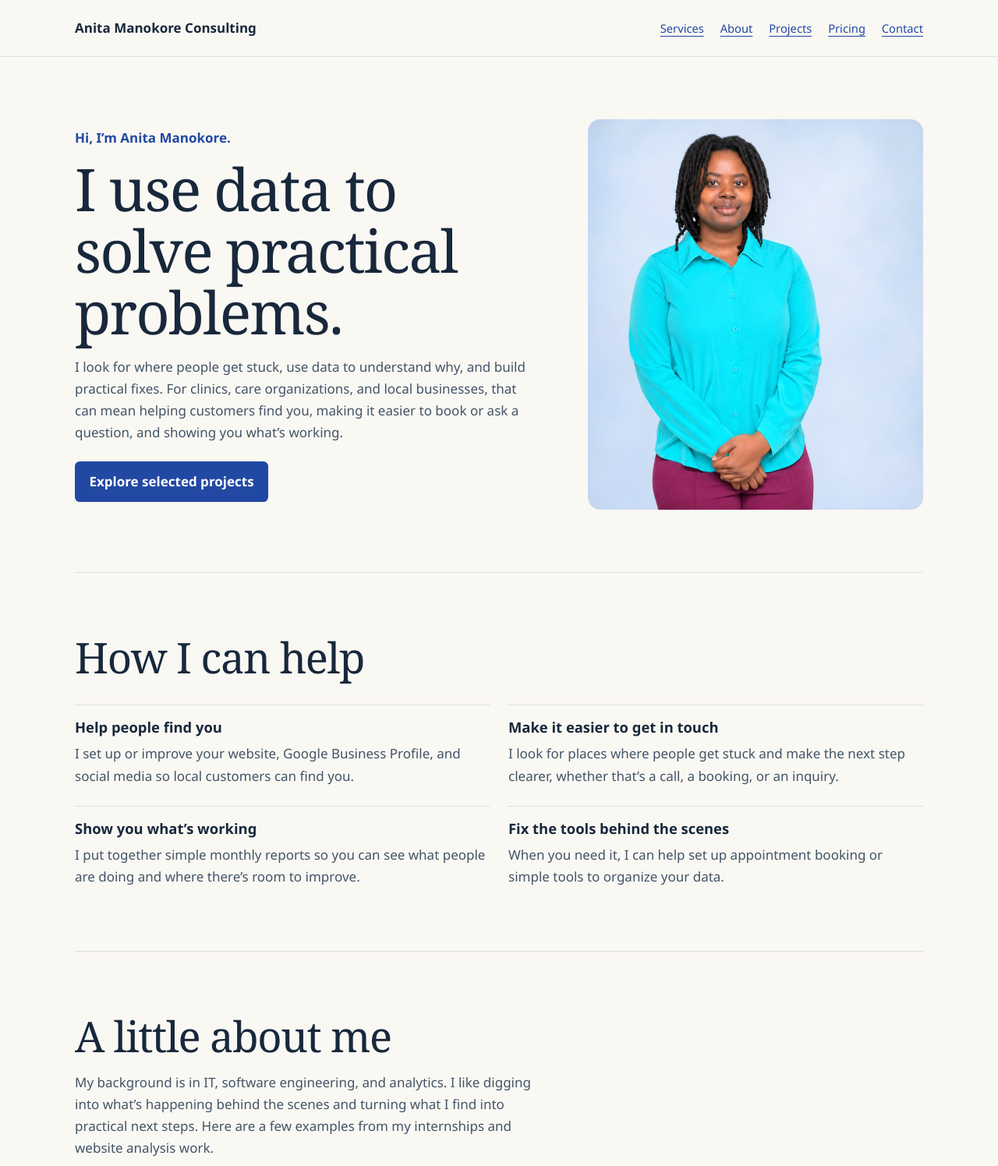
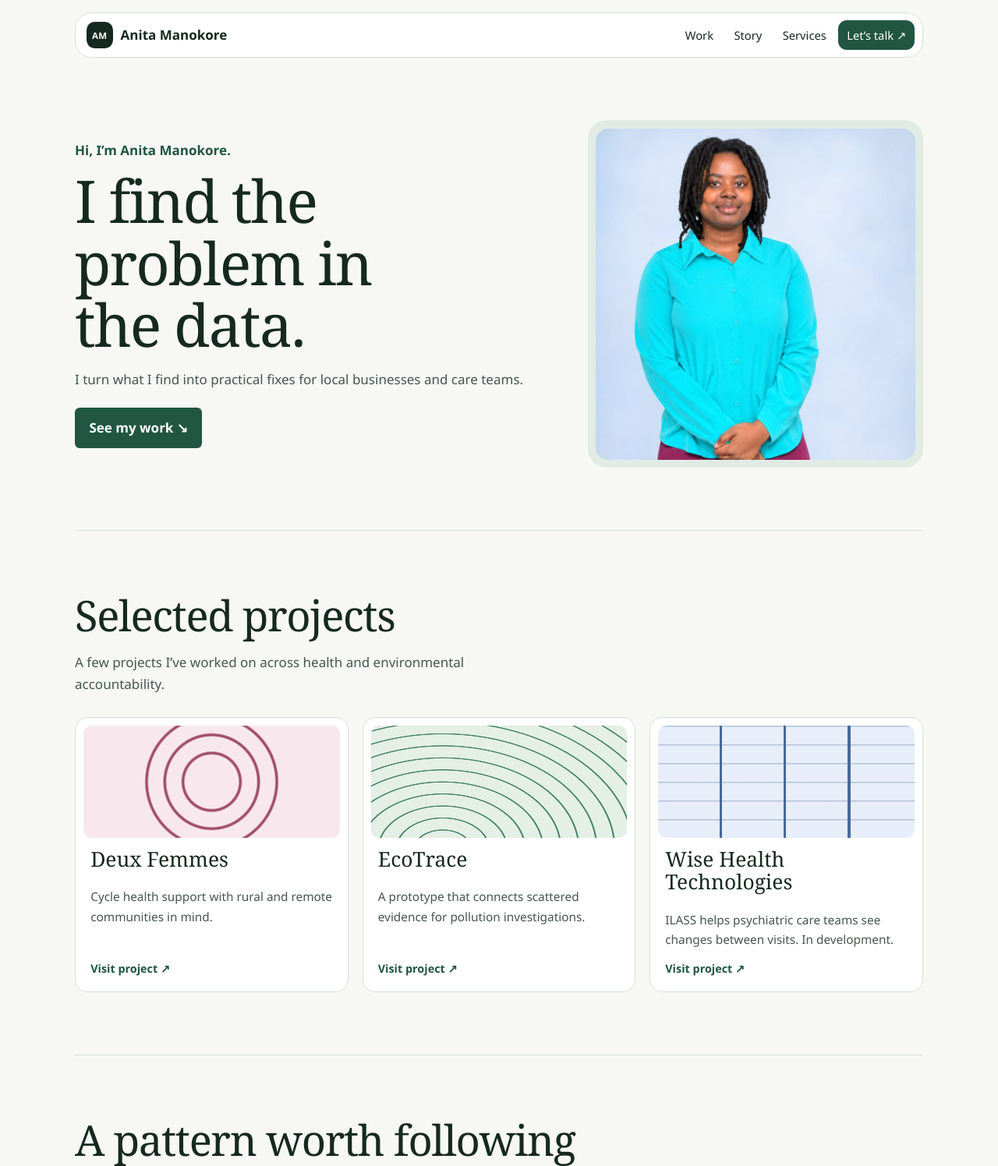
Before and after one commit to AnitaManokore112/anita-manokore-consulting, a plain HTML site: page index.html in a window 1280 px wide. Shown: the top 1496 px of the page at 78% size. Drawn offline with Linux system fonts and the light colour scheme.

Commit message:
Refresh portfolio design and focus the story

```diff
--- a/index.html
+++ b/index.html
@@ -72,18 +72,43 @@
       .portrait { max-width:26rem; }
     }
     @media (max-width:460px) { .services { grid-template-columns:1fr; } }
+
+    :root { --paper:#f7f8f3; --ink:#162920; --muted:#46564e; --blue:#205642; --line:#d8e1d8; --light:#e5eee5; }
+    header { border:0; padding-top:1rem; }
+    .top { background:#fff; padding:.55rem .6rem .55rem .85rem; border:1px solid var(--line); border-radius:1.3rem; }
+    .brand { display:inline-flex; align-items:center; gap:.6rem; padding:0; }
+    .monogram { display:grid; place-items:center; width:2.15rem; height:2.15rem; border-radius:.65rem; background:var(--ink); color:white; font-size:.72rem; letter-spacing:.03em; }
+    nav { gap:.25rem; align-items:center; }
+    nav a { color:var(--ink); text-decoration:none; padding:.45rem .7rem; border-radius:.7rem; }
+    nav a:hover { background:var(--light); }
+    nav .nav-contact { background:var(--blue); color:white; }
+    nav .nav-contact:hover { background:var(--ink); }
+    h1 { max-width:12ch; }
+    .portrait { background:#e1ebe4; padding:.65rem; border-radius:1.5rem; }
+    .portrait img { aspect-ratio:4/4.15; }
+    .story-more { margin-top:1em; max-width:62ch; }
+    .project-card { padding:.65rem .65rem 1.05rem; background:#fff; }
+    .project-card h3,.project-card p,.project-action { margin-inline:.55rem; }
+    .project-art { height:clamp(6rem,12vw,9rem); border-radius:.65rem; background-color:var(--card); }
+    .art-deux { background-image:radial-gradient(circle at center, transparent 0 19%, #a04c69 20% 21%, transparent 22% 32%, #a04c69 33% 34%, transparent 35% 45%, #a04c69 46% 47%, transparent 48%); }
+    .art-eco { background-image:repeating-radial-gradient(ellipse at 28% 110%, transparent 0 12px, #408263 13px 14px, transparent 15px 23px); }
+    .art-wise { background-image:linear-gradient(90deg, transparent 24%, #476999 24% 25%, transparent 25% 49%, #476999 49% 50%, transparent 50% 74%, #476999 74% 75%, transparent 75%), repeating-linear-gradient(0deg, transparent 0 22px, #47699955 23px 24px); }
+    @media (max-width:530px) {
+      .top { justify-content:center; gap:.3rem; }
+      nav { justify-content:center; }
+      nav a { padding:.4rem .48rem; }
+    }
   </style>
 </head>
 <body>
   <header id="home">
     <div class="wrap top">
-      <a class="brand" href="#home">Anita Manokore Consulting</a>
+      <a class="brand" href="#home"><span class="monogram" aria-hidden="true">AM</span> Anita Manokore</a>
       <nav aria-label="Main navigation">
+        <a href="#projects">Work</a>
+        <a href="#about">Story</a>
         <a href="#services">Services</a>
-        <a href="#about">About</a>
-        <a href="#projects">Projects</a>
-        <a href="#pricing">Pricing</a>
-        <a href="#contact">Contact</a>
+        <a class="nav-contact" href="#contact">Let’s talk <span aria-hidden="true">↗</span></a>
       </nav>
     </div>
   </header>
@@ -91,30 +116,46 @@
     <section class="wrap hero" aria-labelledby="intro-title">
       <div>
         <p class="intro">Hi, I’m Anita Manokore.</p>
-        <h1 id="intro-title">I use data to solve practical problems.</h1>
-        <p>I look for where people get stuck, use data to understand why, and build practical fixes. For clinics, care organizations, and local businesses, that can mean helping customers find you, making it easier to book or ask a question, and showing you what’s working.</p>
-        <a class="button" href="#projects">Explore selected projects</a>
+        <h1 id="intro-title">I find the problem in the data.</h1>
+        <p>I turn what I find into practical fixes for local businesses and care teams.</p>
+        <a class="button" href="#projects">See my work ↘</a>
       </div>
       <figure class="portrait">
         <img src="./anita-manokore.jpg" width="850" height="1043" alt="Anita Manokore">
       </figure>
     </section>
-    <section id="services" class="wrap border" aria-labelledby="services-title">
-      <h2 id="services-title">How I can help</h2>
-      <div class="services">
-        <article class="tile"><h3>Help people find you</h3><p>I set up or improve your website, Google Business Profile, and social media so local customers can find you.</p></article>
-        <article class="tile"><h3>Make it easier to get in touch</h3><p>I look for places where people get stuck and make the next step clearer, whether that’s a call, a booking, or an inquiry.</p></article>
-        <article class="tile"><h3>Show you what’s working</h3><p>I put together simple monthly reports so you can see what people are doing and where there’s room to improve.</p></article>
-        <article class="tile"><h3>Fix the tools behind the scenes</h3><p>When you need it, I can help set up appointment booking or simple tools to organize your data.</p></article>
+    <section id="projects" class="wrap border" aria-labelledby="projects-title">
+      <h2 id="projects-title">Selected projects</h2>
+      <p>A few projects I’ve worked on across health and environmental accountability.</p>
+      <div class="project-grid">
+        <a class="project-card deux" href="https://transcendent-chebakia-5c486c.netlify.app/" aria-labelledby="deux-title" aria-describedby="deux-description">
+          <span class="project-art art-deux" aria-hidden="true"></span>
+          <h3 id="deux-title">Deux Femmes</h3>
+          <p id="deux-description">Cycle health support with rural and remote communities in mind.</p>
+          <span class="project-action" aria-hidden="true">Visit project ↗</span>
+        </a>
+        <a class="project-card eco" href="https://anitamanokore112.github.io/ecotrace/" aria-labelledby="eco-title" aria-describedby="eco-description">
+          <span class="project-art art-eco" aria-hidden="true"></span>
+          <h3 id="eco-title">EcoTrace</h3>
+          <p id="eco-description">A prototype that connects scattered evidence for pollution investigations.</p>
+          <span class="project-action" aria-hidden="true">Visit project ↗</span>
+        </a>
+        <a class="project-card wise" href="https://www.wisehealthtechnologies.com/" aria-labelledby="wise-title" aria-describedby="wise-description">
+          <span class="project-art art-wise" aria-hidden="true"></span>
+          <h3 id="wise-title">Wise Health Technologies</h3>
+          <p id="wise-description">ILASS helps psychiatric care teams see changes between visits. In development.</p>
+          <span class="project-action" aria-hidden="true">Visit project ↗</span>
+        </a>
       </div>
     </section>
     <section id="about" class="wrap border" aria-labelledby="about-title">
-      <h2 id="about-title">A little about me</h2>
-      <p>My background is in IT, software engineering, and analytics. I like digging into what’s happening behind the scenes and turning what I find into practical next steps. Here are a few examples from my internships and website analysis work.</p>
+      <h2 id="about-title">A pattern worth following</h2>
+      <p>At TelOne, I looked through billing and network data to find where the numbers didn’t line up. The errors I found helped recover more than $10,000. That experience captures what I like about working with data. A discrepancy can look small on a screen and matter a great deal once you know what’s behind it.</p>
+      <p class="story-more">I took the same approach into healthcare analytics, where I built Power BI reports to show what was happening across thousands of visits. When I reviewed website traffic, the question changed again. Where were people leaving, and what could we fix? My background in IT, software engineering, and analytics helps me follow a problem from the first clue to a practical next step.</p>
       <div class="proof">
-        <article class="tile"><strong class="metric">$10,000+</strong><h3>Recovered at TelOne</h3><p>As a data and business analyst intern, I reviewed billing and network data and found errors that led to more than $10,000 being recovered.</p></article>
-        <article class="tile"><strong class="metric">5,073</strong><h3>Visits covered in Power BI</h3><p>During a U.S. healthcare analytics internship, I built reports on visits, billing and collections, retention, and clinical progress.</p></article>
-        <article class="tile"><strong class="metric">≈1,600</strong><h3>Website visits reviewed</h3><p>I analyzed about 1,600 visits and 2,200 page views, identified high bounce rates, and recommended next steps.</p></article>
+        <article class="tile"><strong class="metric">$10,000+</strong><h3>Recovered at TelOne</h3><p>Billing errors identified during my TelOne internship.</p></article>
+        <article class="tile"><strong class="metric">5,073</strong><h3>Visits covered in Power BI</h3><p>U.S. healthcare internship covering billing, retention, and clinical progress.</p></article>
+        <article class="tile"><strong class="metric">≈1,600</strong><h3>Website visits reviewed</h3><p>I reviewed 2,200 page views, found high bounce rates, and proposed fixes.</p></article>
       </div>
       <div class="education">
         <h3>Education</h3>
@@ -124,25 +165,13 @@
         </ul>
       </div>
     </section>
-    <section id="projects" class="wrap border" aria-labelledby="projects-title">
-      <h2 id="projects-title">Selected projects</h2>
-      <p>A few projects I’ve worked on across health and environmental accountability.</p>
-      <div class="project-grid">
-        <a class="project-card deux" href="https://transcendent-chebakia-5c486c.netlify.app/" aria-labelledby="deux-title" aria-describedby="deux-description">
-          <h3 id="deux-title">Deux Femmes</h3>
-          <p id="deux-description">A cycle health project that helps women understand their cycles and find practical support, with rural and remote communities in mind.</p>
-          <span class="project-action" aria-hidden="true">Visit project ↗</span>
-        </a>
-        <a class="project-card eco" href="https://anitamanokore112.github.io/ecotrace/" aria-labelledby="eco-title" aria-describedby="eco-description">
-          <h3 id="eco-title">EcoTrace</h3>
-          <p id="eco-description">A prototype that helps environmental investigators bring scattered evidence together and follow leads about pollution.</p>
-          <span class="project-action" aria-hidden="true">Visit project ↗</span>
-        </a>
-        <a class="project-card wise" href="https://www.wisehealthtechnologies.com/" aria-labelledby="wise-title" aria-describedby="wise-description">
-          <h3 id="wise-title">Wise Health Technologies</h3>
-          <p id="wise-description">Home of ILASS, a tool in development to help psychiatric care teams see what changes between visits.</p>
-          <span class="project-action" aria-hidden="true">Visit project ↗</span>
-        </a>
+    <section id="services" class="wrap border" aria-labelledby="services-title">
+      <h2 id="services-title">How I can help</h2>
+      <div class="services">
+        <article class="tile"><h3>Help people find you</h3><p>Websites, Google Business Profile, and social media.</p></article>
+        <article class="tile"><h3>Make it easier to get in touch</h3><p>Clearer paths to call, book, or send an inquiry.</p></article>
+        <article class="tile"><h3>Show you what’s working</h3><p>Monthly reports in plain language.</p></article>
+        <article class="tile"><h3>Fix the tools behind the scenes</h3><p>Appointment booking and simple data tools.</p></article>
       </div>
     </section>
     <section class="wrap border offer" aria-label="Process and pricing">
```
